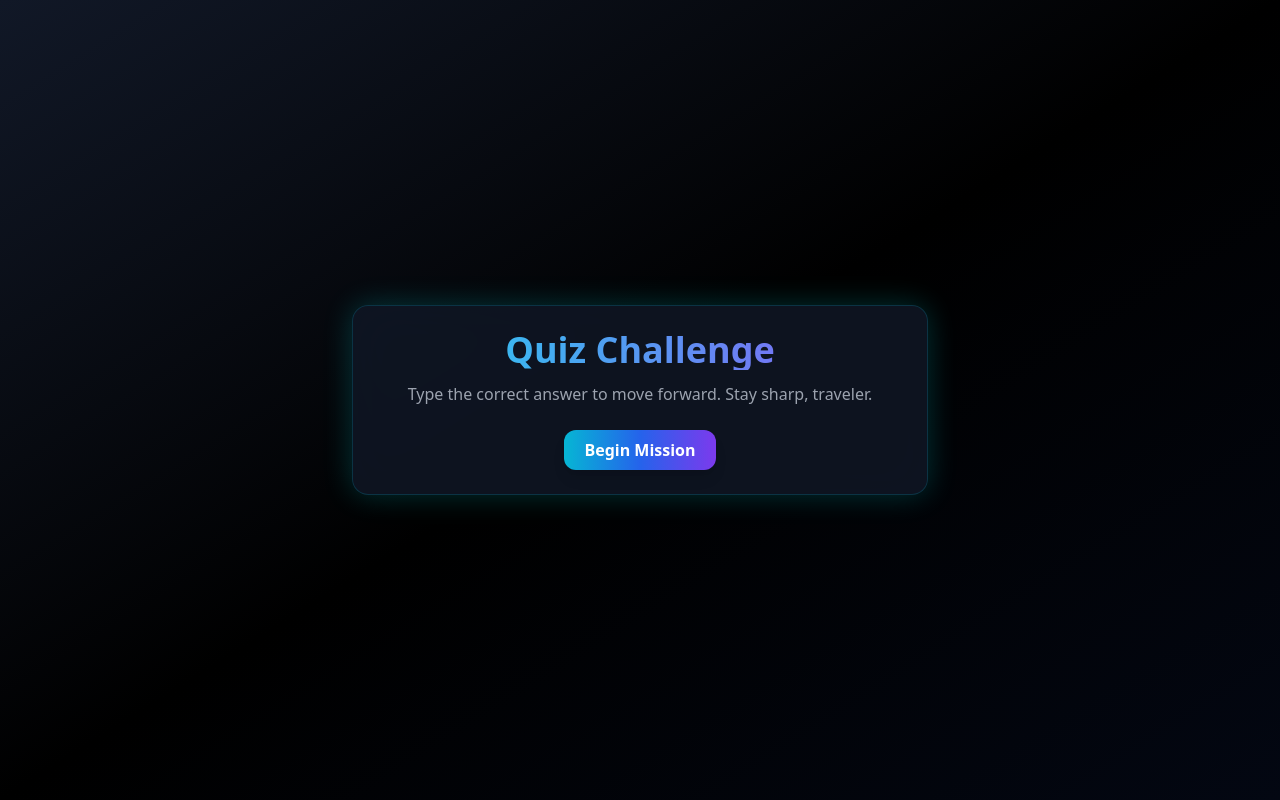
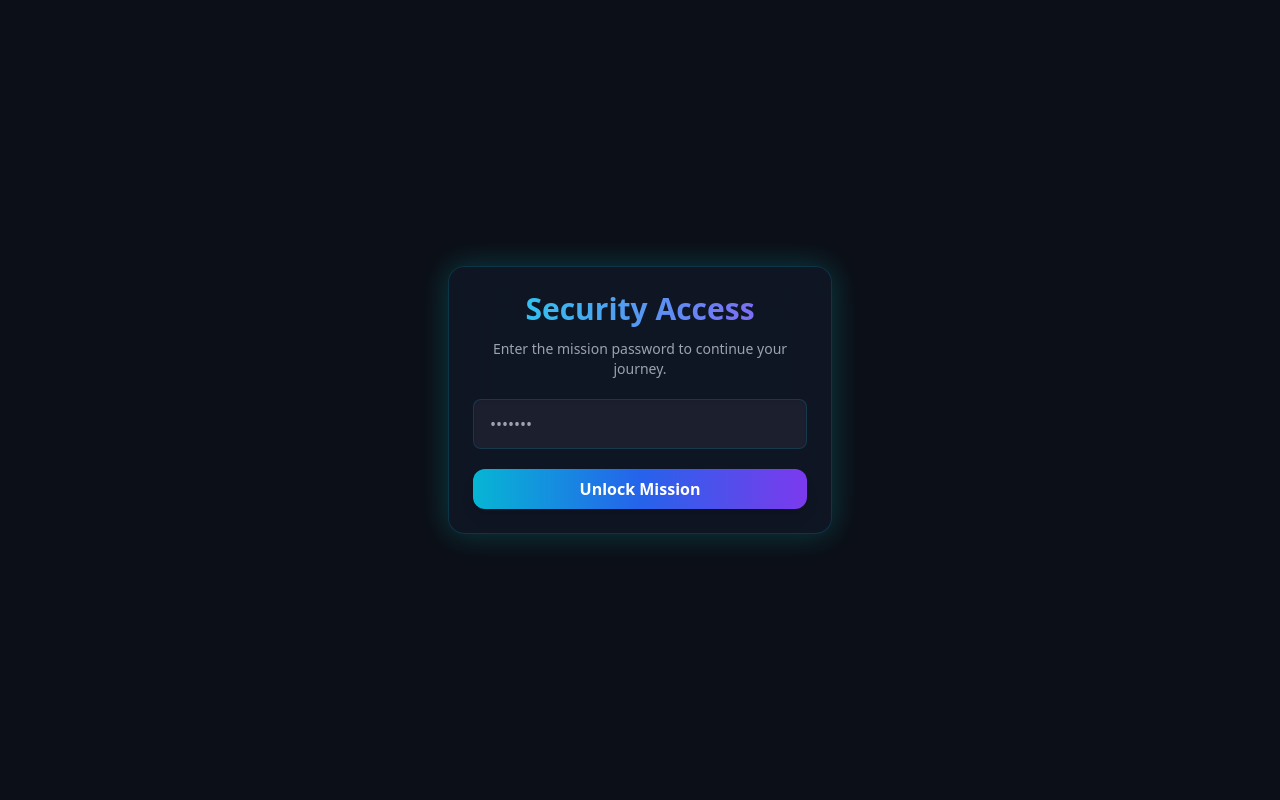
Before and after one commit to ArdhanaGusti/Quiz-App, a React (Vite) app: page / in a window 1280 px wide. Built offline with nearby package versions, Linux system fonts and the light colour scheme.

Commit message:
Add password and change question

```diff
--- a/src/App.jsx
+++ b/src/App.jsx
@@ -3,10 +3,14 @@ import { useQuizStore } from './store/useQuizStore'
 import Landing from './components/Landing'
 import Quiz from './components/Quiz'
 import Result from './components/Result'
+import Password from './components/Password'
 
 function App() {
   const { finished, index, answers, init, questions, reset } = useQuizStore()
   const [started, setStarted] = useState(false)
+  const [passwordPassed, setPasswordPassed] = useState(
+    localStorage.getItem("quiz_access") === "granted"
+  )
 
   useEffect(() => {
     init()
@@ -17,6 +21,8 @@ function App() {
     if (hasProgress && !finished) setStarted(true)
   }, [answers, index, finished])
 
+  if (!passwordPassed) return <Password onSuccess={() => setPasswordPassed(true)} />
+
   if (finished) return <Result onRestart={() => { reset(); setStarted(false) }} />
   if (started) return <Quiz onFinish={() => setStarted(false)} onBack={() => setStarted(false)} />
   return <Landing onStart={() => setStarted(true)} />
--- /dev/null
+++ b/src/components/Password.jsx
@@ -0,0 +1,65 @@
+import React, { useState, useEffect } from 'react'
+import { motion } from 'framer-motion'
+
+export default function Password({ onSuccess }) {
+  const [input, setInput] = useState("")
+  const [error, setError] = useState("")
+
+  const correctPassword = "22090009"
+
+  useEffect(() => {
+    const saved = localStorage.getItem("quiz_access")
+    if (saved === "granted") {
+      onSuccess()
+    }
+  }, [onSuccess])
+
+  const handleSubmit = () => {
+    if (input === correctPassword) {
+      localStorage.setItem("quiz_access", "granted")
+      onSuccess()
+    } else {
+      setError("Wrong password. Try again.")
+    }
+  }
+
+  return (
+    <div className="min-h-screen flex items-center justify-center px-4 bg-[#0c0f17]">
+      <motion.div
+        className="card w-full max-w-sm text-center p-6 bg-[#121521] rounded-xl shadow-xl border border-cyan-800/20"
+        initial={{ opacity: 0, y: 12 }}
+        animate={{ opacity: 1, y: 0 }}
+        transition={{ duration: 0.4 }}
+      >
+        <h2 className="text-3xl font-bold mb-3 bg-gradient-to-r from-cyan-400 to-violet-500 bg-clip-text text-transparent">
+          Security Access
+        </h2>
+
+        <p className="text-gray-400 text-sm mb-5">
+          Enter the mission password to continue your journey.
+        </p>
+
+        {/* ▼ Input with futuristic theme */}
+        <input
+          type="password"
+          className="w-full px-4 py-3 rounded-lg bg-[#1b1f2e] border border-cyan-700/30 text-cyan-300 focus:outline-none focus:border-cyan-400 shadow-inner"
+          value={input}
+          onChange={(e) => setInput(e.target.value)}
+          placeholder="•••••••"
+        />
+
+        {error && (
+          <p className="text-red-500 text-sm mt-2">{error}</p>
+        )}
+
+        <motion.button
+          whileTap={{ scale: 0.95 }}
+          onClick={handleSubmit}
+          className="btn-primary w-full mt-5"
+        >
+          Unlock Mission
+        </motion.button>
+      </motion.div>
+    </div>
+  )
+}
--- a/src/data/questions.js
+++ b/src/data/questions.js
@@ -1,12 +1,12 @@
 export const questions = [
-  { id: 1, question: 'What is answer from 1st clue?', answer: '22090009' },
+  { id: 1, question: 'Who is vice president of Seiko Epson Corporation?', answer: '1' },
   { id: 2, question: 'When was PT Indonesia Epson Industry founded? (write in format MM-yyyy)', answer: '07-1994' },
   { id: 3, question: 'How much employee in IS Promotion?', answer: '63' },
   { id: 4, question: 'How much sub-division of IS Promotion?', answer: '5' },
-  { id: 5, question: 'Who is latest Vice President of PT Indonesia Epson Industry?', answer: 'Emile Pattiwael' },
+  { id: 5, question: 'Who is latest Vice President of PT Indonesia Epson Industry?', answer: 'emile pattiwael' },
   { id: 6, question: 'Who is 3rd Vice President of PT Indonesia Epson Industry?', answer: '1' },
   { id: 7, question: 'When Mr. Zainuri joined in ISP Department? (write in format MM-yyyy)', answer: '04-2025' },
   { id: 8, question: 'When is annual party of 30th anniversary PT Indonesia Epson Industry? (write in format dd-MM-yyyy)', answer: '27-04-2025' },
   { id: 9, question: 'When was PT Indonesia Epson Industry start operate? (write in format MM-yyyy)?', answer: '04-1995' },
-  { id: 10, question: 'What is band name of guest star in 30th annniversary PT Indonesia Epson Industry?', answer: 'Pagiboeta' }
+  { id: 10, question: 'What is band name of guest star in 30th annniversary PT Indonesia Epson Industry?', answer: 'pagiboeta' }
 ]
```
